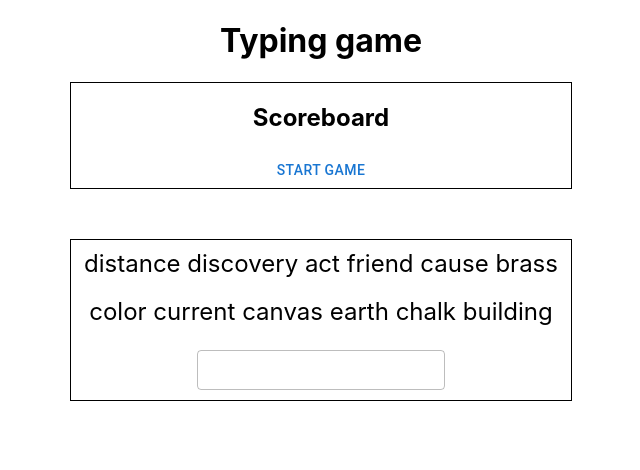
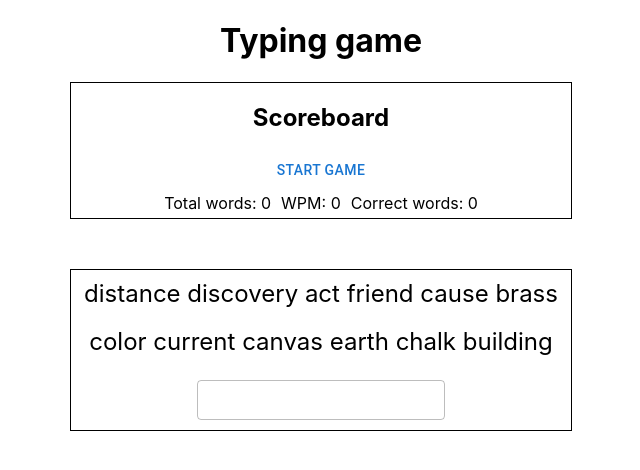
Before and after one commit to edmondklai/typing-game, a React (Create React App) app: page / in a window 1280 px wide. Shown: the top 470 px of the page, without its empty margins (319-959 px from the left). Built offline with nearby package versions, Linux system fonts and the light colour scheme.

Commit message:
chore: Add result

```diff
--- a/src/App.tsx
+++ b/src/App.tsx
@@ -11,6 +11,7 @@ import './App.css';
 function App(): JSX.Element {
   const [gameStarted, setGameStarted] = useState<boolean>(false);
   const [shuffledWords, setShuffledWords] = useState<string>('');
+  const [wordsEntered, setWordsEntered] = useState<string>('');
 
 
   function shuffle(array: string[]): string {
@@ -34,10 +35,14 @@ function App(): JSX.Element {
       <ScoreBoard
         gameStarted={gameStarted}
         setGameStarted={setGameStarted}
+        wordsEntered={wordsEntered}
+        shuffledWords={shuffledWords}
       ></ScoreBoard>
       <GameSurface
         shuffledWords={shuffledWords}
         gameStarted={gameStarted}
+        wordsEntered={wordsEntered}
+        setWordsEntered={setWordsEntered}
       ></GameSurface>
     </Stack>
   );
--- a/src/GameSurface.tsx
+++ b/src/GameSurface.tsx
@@ -1,6 +1,6 @@
 
 
-import { useState, useEffect } from 'react';
+import { useEffect } from 'react';
 import Box from '@mui/material/Box';
 
 import WordsInput from './WordsInput';
@@ -9,11 +9,12 @@ import './GameSurface.css';
 type GameSurfaceProps = {
   shuffledWords: any,
   gameStarted: boolean,
+  wordsEntered: string,
+  setWordsEntered: any,
 }
 
 function GameSurface({ shuffledWords,
-  gameStarted }: GameSurfaceProps) {
-  const [wordsEntered, setWordsEntered] = useState<string>('');
+  gameStarted, wordsEntered, setWordsEntered }: GameSurfaceProps) {
 
   useEffect(() => {
     const el = document.getElementById(`word-${wordsEntered.length}`);
--- /dev/null
+++ b/src/Result.tsx
@@ -0,0 +1,38 @@
+import Stack from '@mui/material/Stack';
+import GameMessage from './UI/GameMessage';
+
+type ResultProps = {
+  wordsEntered: string,
+  shuffledWords: any,
+}
+function Result({ wordsEntered, shuffledWords }: ResultProps) {
+  function getTotalWords(): string {
+    return (wordsEntered.split(' ').length - 1).toString();
+  }
+
+  function getWordsPerMinute(): string {
+    return (wordsEntered.length / 5).toString();
+  }
+
+  function getCorrectWords(): string {
+    let correctWords: number = 0;
+    wordsEntered.split(' ').forEach((word: string, index: number) => {
+      if (shuffledWords.split(' ')[index] === word) {
+        correctWords = correctWords + 1
+      }
+    })
+    return correctWords.toString();
+  }
+
+  return (
+    <Stack display="flex" direction="row" justifyContent="center">
+      <GameMessage label='Total words' message={getTotalWords()} />
+      <GameMessage label='WPM' message={getWordsPerMinute()} />
+      <GameMessage label="Correct words" message={getCorrectWords()} />
+    </Stack>
+
+
+  )
+}
+
+export default Result;
--- a/src/Scoreboard.tsx
+++ b/src/Scoreboard.tsx
@@ -1,16 +1,19 @@
 import Box from '@mui/material/Box';
 import StartGame from './StartGame';
-
+import Result from './Result';
 
 import './ScoreBoard.css';
 
 type ScoreBoardProps = {
   gameStarted: boolean,
   setGameStarted: React.Dispatch<React.SetStateAction<boolean>>,
+  wordsEntered: string,
+  shuffledWords: string,
 }
 
 function ScoreBoard(
-  { gameStarted, setGameStarted }: ScoreBoardProps): JSX.Element {
+  { gameStarted, setGameStarted,
+    wordsEntered, shuffledWords }: ScoreBoardProps): JSX.Element {
 
   return (
     <Box className="ScoreBoard">
@@ -18,6 +21,10 @@ function ScoreBoard(
       <StartGame
         gameStarted={gameStarted}
         setGameStarted={setGameStarted} />
+      <Result
+        wordsEntered={wordsEntered}
+        shuffledWords={shuffledWords}
+      ></Result>
     </Box>
   )
 }
--- a/src/UI/GameMessage.tsx
+++ b/src/UI/GameMessage.tsx
@@ -7,7 +7,7 @@ type GameMessageProps = {
 
 function GameMessage({ label, message }: GameMessageProps) {
   return (
-    <Box>
+    <Box padding="5px">
       <span>{`${label}: ${message}`}</span>
     </Box>
   )
```
